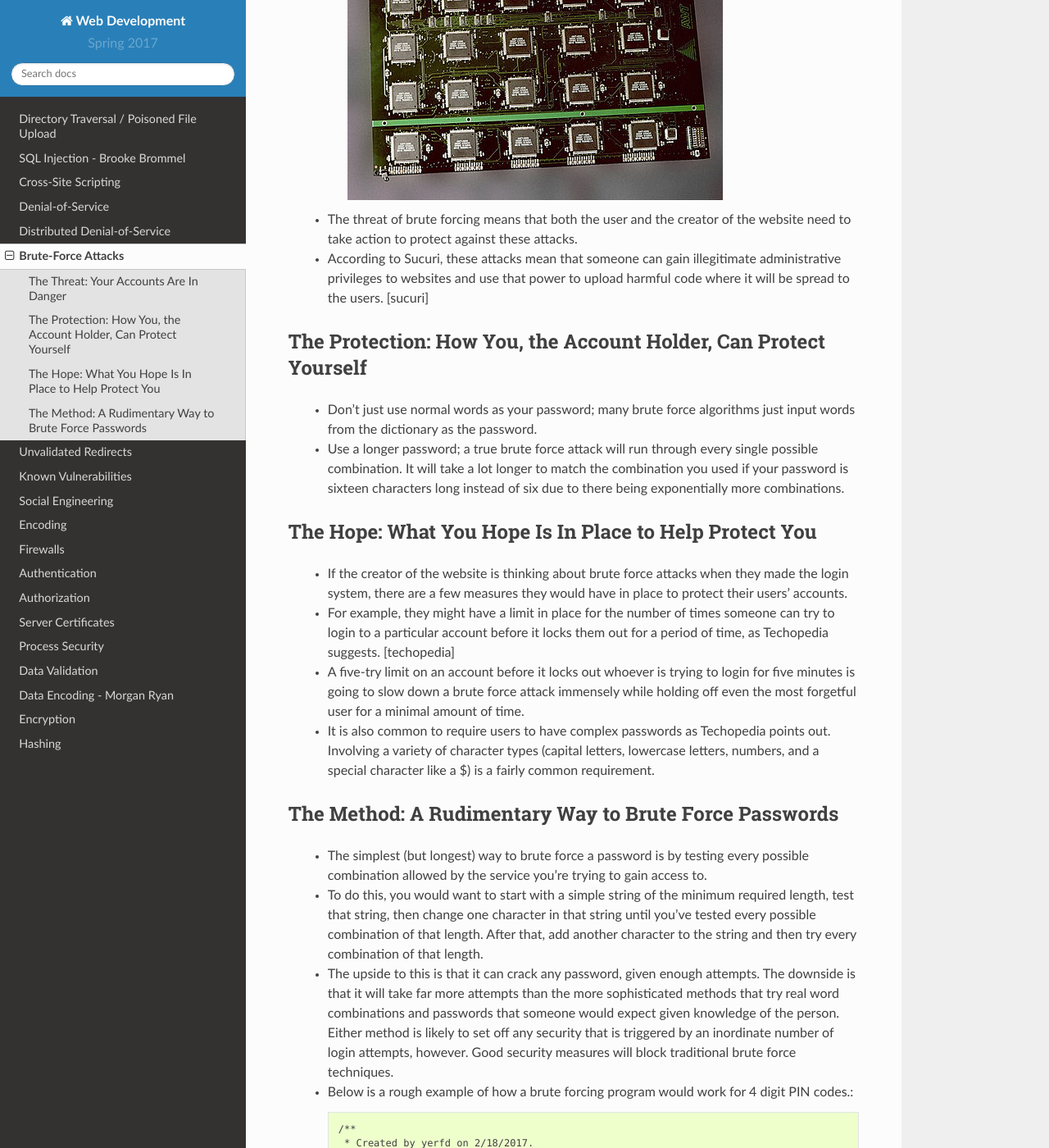
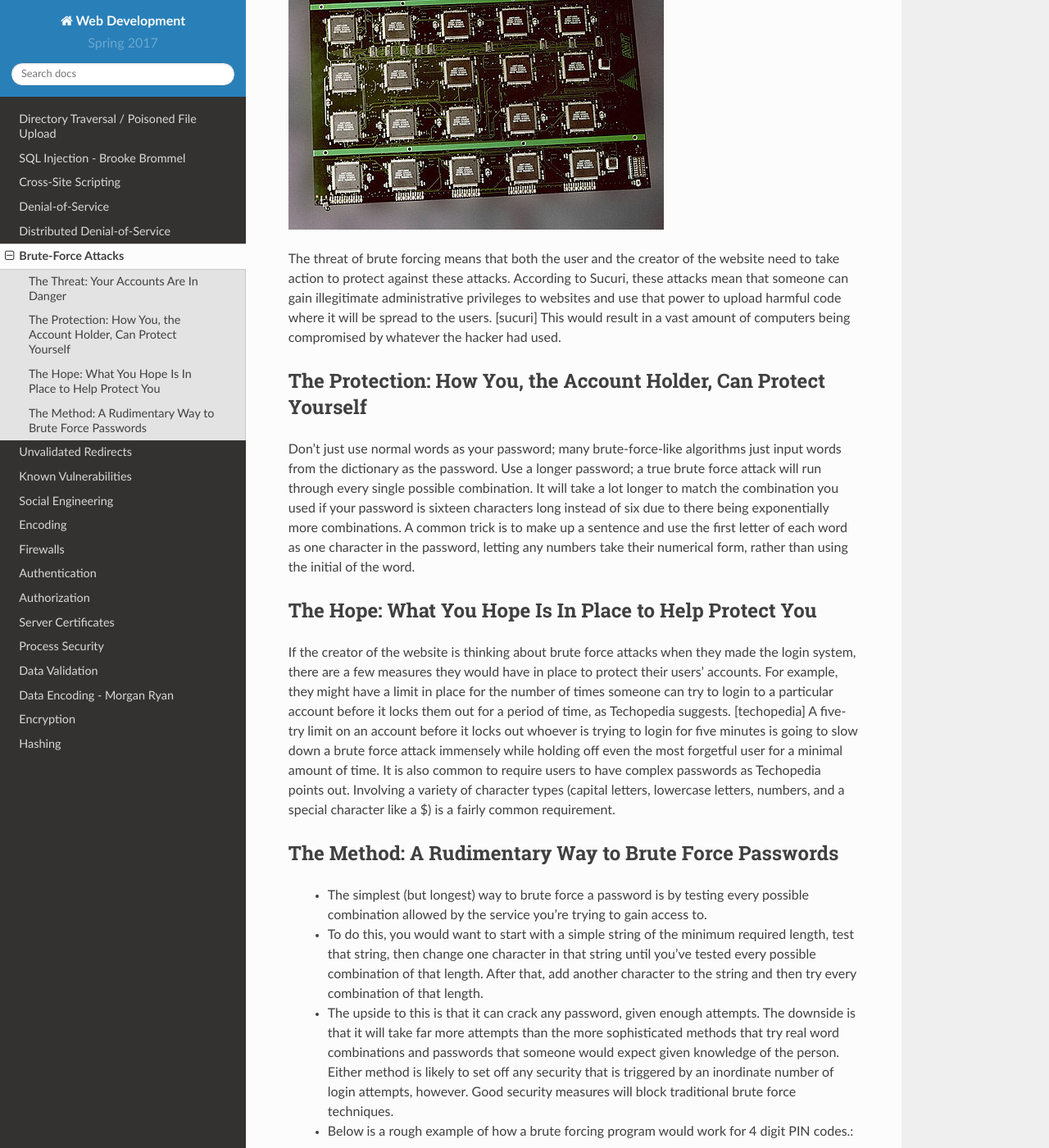
Before and after one commit to pvcraven/2017_web_security, a Sphinx documentation site: the page built from source/brute_force/brute_force.rst, in a window 1280 px wide and 1400 px high, scrolled down 872 px. Shown: the whole window at 82% size. Built offline with Sphinx 7.4.7 and the Read the Docs theme 2.0.0, drawn with Linux system fonts in a browser that asks for light colours; some of the changed text lies outside the part shown.

Commit message:
Added content and changed formatting.

```diff
--- a/source/brute_force/brute_force.rst
+++ b/source/brute_force/brute_force.rst
@@ -1,48 +1,69 @@
 Brute-Force Attacks
 ===================
 
-  A brute force attack (aka brute force cracking) is when someone runs a program that tries to login to an account by running a loop that tries a
-  long series of passwords.  Someone could make a program that simply goes through a list of the most popular passwords used online
-  until it reaches the end of the list, or it could run through every possible password someone could use, starting with something like "000000" and
-  ending with "zzzzzzzzzzzzzzzz" for something that requires passwords to be at least six characters long and at most sixteen characters long,
-  using only letters and numbers.  This second way is the more traditional meaning of "brute force attack", as it simply tries everything rather than
-  employing any amount of sophistication.
+A brute force attack (aka brute force cracking) is when someone runs a program that tries to login to an account by running a loop that tries a
+long series of passwords.  Someone could make a program that simply goes through a list of the most popular passwords used online
+until it reaches the end of the list, or it could run through every possible password someone could use, starting with something like "000000" and
+ending with "zzzzzzzzzzzzzzzz" for something that requires passwords to be at least six characters long and at most sixteen characters long,
+using only letters and numbers.  This second way is the more traditional meaning of "brute force attack", as it simply tries everything rather than
+employing any amount of sophistication.
 
 =======================================
 The Threat: Your Accounts Are In Danger
 =======================================
 
-	* With the help of brute force attacks and a lack of protections against them, anyone can access your accounts online.
+With the help of brute force attacks and a lack of protections against them,
+anyone can access your accounts online.  Even for an old computer with minimal
+power, it takes only about twenty minutes to crack most passwords. [TechTarget]
+It would take much less with today's computers.  For the more difficult
+passwords to crack, the hacker will implement a more heavy duty solution than
+your standard home PC.  In 1998, the Electronic Frontier Foundation built a
+machine with over 1,800 chips in order to crack Data Encryption Standard keys.
+The image below is of a circuit board from that machine. [Wikipedia]
+Modern encryption standards are much more secure than the DES keys that that
+machine had dealt with, but it is still important for people to use some sort
+of safeguard against brute force attacks.
 
-		* Even for an old computer with minimal power, it takes only about twenty minutes to crack most passwords. [TechTarget] It would take much less with today's computers.
-		* For the more difficult passwords to crack, the hacker will implement a more heavy duty solution than your standard home PC.  In 1998, the Electronic Frontier Foundation built a machine with over 1,800 chips in order to crack Data Encryption Standard keys.  The image below is of a circuit board from that machine. [Wikipedia]
+.. image:: DESkeybreaker.jpg
 
-		.. image:: DESkeybreaker.jpg
-
-	* The threat of brute forcing means that both the user and the creator of the website need to take action to protect against these attacks.
-	* According to Sucuri, these attacks mean that someone can gain illegitimate administrative privileges to websites and use that power to upload harmful code where it will be spread to the users. [sucuri]
+The threat of brute forcing means that both the user and the creator
+of the website need to take action to protect against these attacks.
+According to Sucuri, these attacks mean that someone can gain illegitimate
+administrative privileges to websites and use that power to upload harmful code
+where it will be spread to the users. [sucuri] This would result in a vast
+amount of computers being compromised by whatever the hacker had used.
 
 
 =================================================================
 The Protection: How You, the Account Holder, Can Protect Yourself
 =================================================================
 
-	* Don't just use normal words as your password; many brute force algorithms just input words from the dictionary as the password.
-	* Use a longer password; a true brute force attack will run through every single possible combination. It will take a lot longer to
-	  match the combination you used if your password is sixteen characters long instead of six due to there being exponentially more combinations.
+Don't just use normal words as your password; many brute-force-like algorithms just
+input words from the dictionary as the password. Use a longer password; a true
+brute force attack will run through every single possible combination. It will
+take a lot longer to match the combination you used if your password is sixteen
+characters long instead of six due to there being exponentially more
+combinations. A common trick is to make up a sentence and use the first letter of
+each word as one character in the password, letting any numbers take their numerical
+form, rather than using the initial of the word.
 
 =======================================================
 The Hope: What You Hope Is In Place to Help Protect You
 =======================================================
 
-	* If the creator of the website is thinking about brute force attacks when they made the login system, there are a few measures they
-	  would have in place to protect their users' accounts.
-	* For example, they might have a limit in place for the number of times someone can try to login to a particular account before it locks them
-	  out for a period of time, as Techopedia suggests. [techopedia]
-	* A five-try limit on an account before it locks out whoever is trying to login for five minutes is going to slow down
-	  a brute force attack immensely while holding off even the most forgetful user for a minimal amount of time.
-	* It is also common to require users to have complex passwords as Techopedia points out. Involving a variety of
-	  character types (capital letters, lowercase letters, numbers, and a special character like a $) is a fairly common requirement.
+If the creator of the website is thinking about brute force attacks when they
+made the login system, there are a few measures they would have in place to
+protect their users' accounts. For example, they might have a limit in place
+for the number of times someone can try to login to a particular account
+before it locks them out for a period of time,
+as Techopedia suggests. [techopedia]
+A five-try limit on an account before it locks out whoever is trying to login
+for five minutes is going to slow down a brute force attack immensely while
+holding off even the most forgetful user for a minimal amount of time.
+It is also common to require users to have complex passwords as Techopedia
+points out. Involving a variety of character types (capital letters,
+lowercase letters, numbers, and a special character like a $)
+is a fairly common requirement.
 
 
 
```
